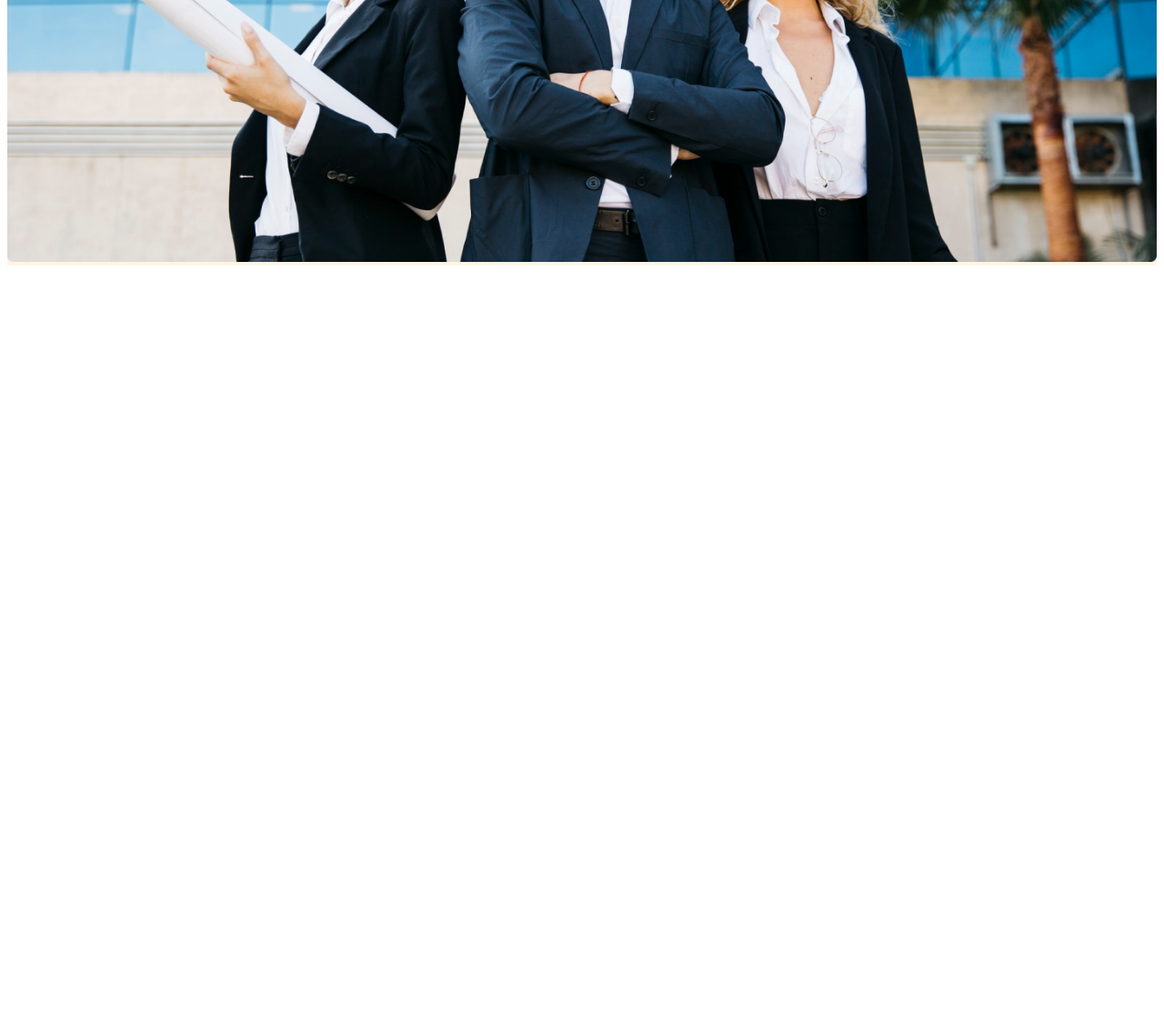
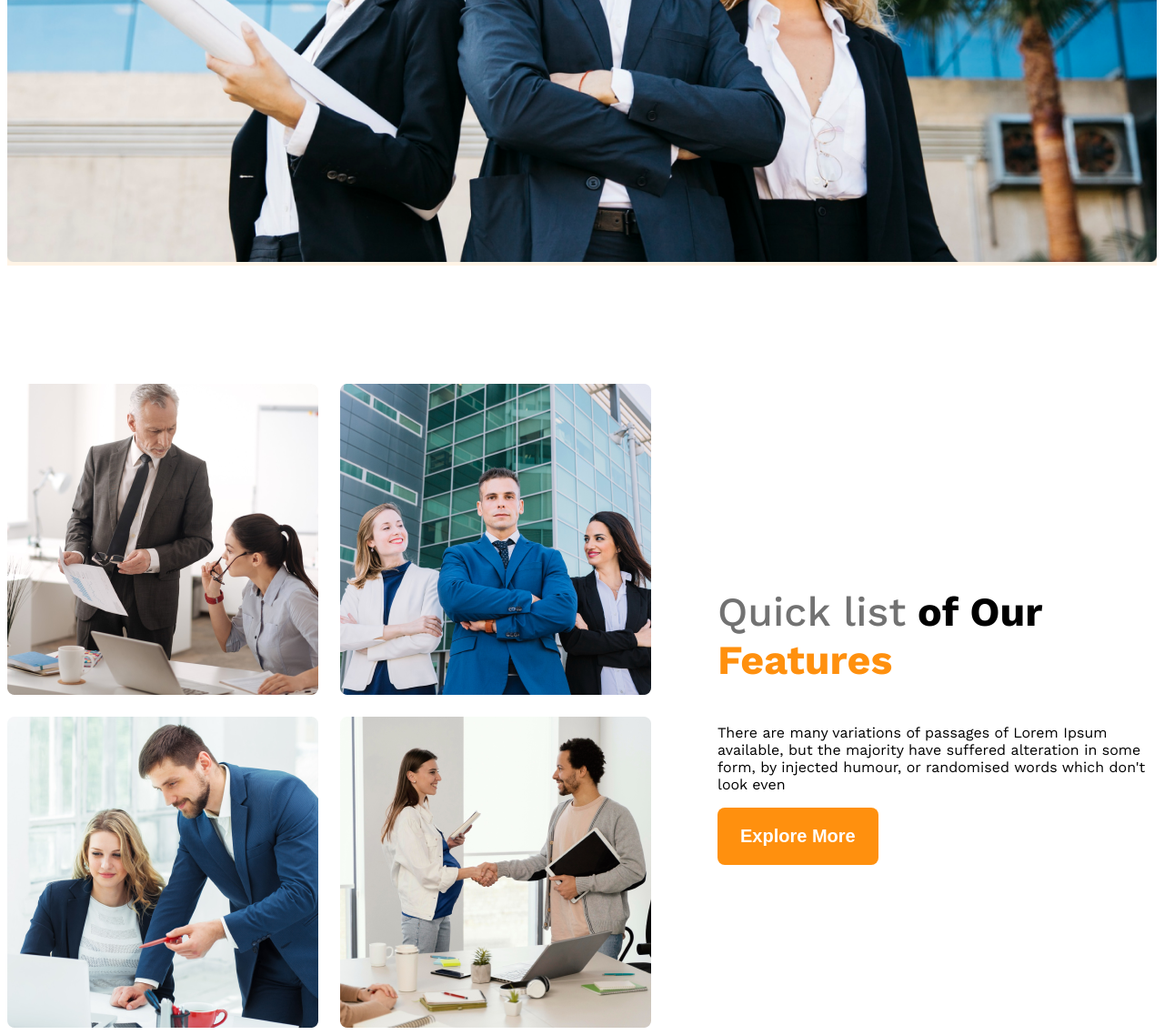
Before and after one commit to shuvoredsky/G3-Architects-website, a plain HTML site: page index.html in a window 1280 px wide. Shown: the part 866-2004 px from the top of the page at 91% size. Before the commit the page ends 1166 px from the top, so only its background shows below. Drawn offline with nearby package versions, Linux system fonts and the light colour scheme.

Commit message:
our features part add and style

```diff
--- a/index.html
+++ b/index.html
@@ -41,7 +41,28 @@
       </div>
     </header>
 
-    <main></main>
+    <main>
+      <section class="teems display-flex">
+        <div class="team-img-container">
+          <img src="images/team1.png" alt="" />
+          <img src="images/team2.png" alt="" />
+          <img src="images/team3.png" alt="" />
+          <img src="images/team4.png" alt="" />
+        </div>
+        <div class="our-features">
+          <h3 class="features-title">
+            <span id="quick-list" class="text-light-gray">Quick list</span> of
+            Our <br /><span class="features-main text-primary">Features</span>
+          </h3>
+          <p class="features-description">
+            There are many variations of passages of Lorem Ipsum available, but
+            the majority have suffered alteration in some form, by injected
+            humour, or randomised words which don't look even
+          </p>
+          <button class="btn-primary">Explore More</button>
+        </div>
+      </section>
+    </main>
 
     <footer></footer>
   </body>
--- a/style/style.css
+++ b/style/style.css
@@ -29,6 +29,16 @@
   font-weight: 600;
   border-radius: 8px;
   border: none;
+}
+.text-primary {
+  color: #ff900e;
+}
+main {
+  max-width: 1440px;
+  margin: 0 auto;
+}
+main > section {
+  margin-top: 130px;
 }
 /* header style */
 
@@ -72,10 +82,47 @@
 .banner-img {
   width: 100%;
 }
+
+/* features part style */
+
+.team-img-container {
+  display: grid;
+  grid-template-columns: repeat(2, 1fr);
+  gap: 24px;
+}
+.teems {
+  align-items: center;
+  gap: 73px;
+}
+.features-title {
+  font-size: 2.8rem;
+  font-weight: 700;
+}
+#quick-list {
+  font-weight: 500;
+}
 /* responsive media query */
 @media screen and (max-width: 576px) {
   .navbar,
-  .nav-links {
+  .nav-links,
+  .teems {
     flex-direction: column;
   }
+  .team-img-container {
+    grid-template-columns: repeat(1, 1fr);
+  }
+  .team-img-container img {
+    width: 100%;
+  }
 }
+
+/* responsive for medium size */
+
+@media screen and (min-width: 576px) and (max-width: 992px) {
+  .teems {
+    flex-direction: column;
+  }
+  .our-features {
+    margin: 0 100px;
+  }
+}
```
